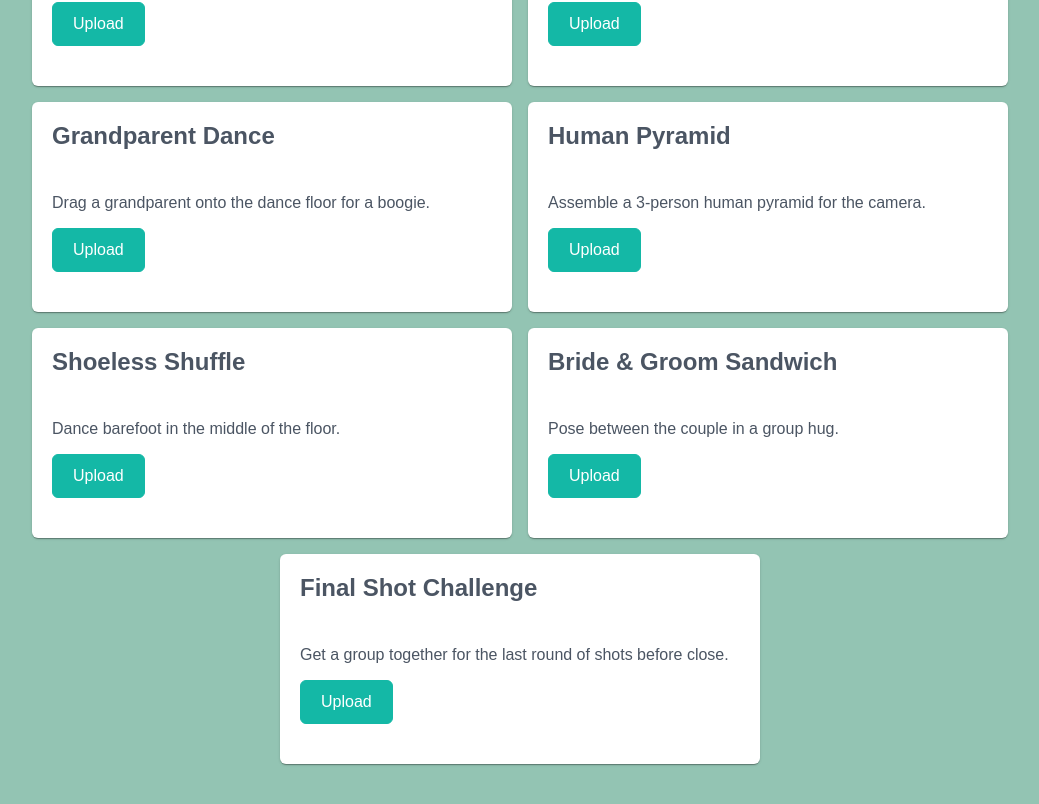
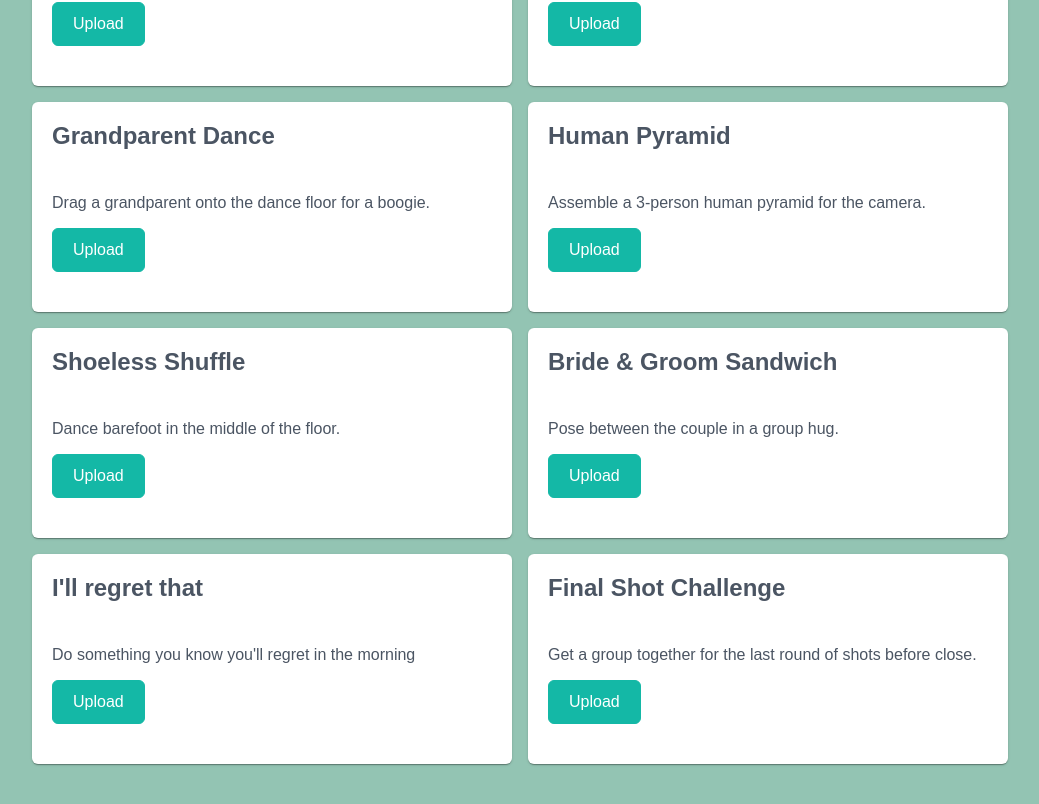
Before and after one commit to breezedave/card-game, a React (Vite) app: page /chooseCard in a window 1280 px wide. Shown: the part 3000-3804 px from the top of the page, without its empty margins (120-1159 px from the left). Built offline with nearby package versions, Linux system fonts and the light colour scheme; a web font is replaced by a local one.

Commit message:
js to mjs

```diff
--- a/src/cardDetails.jsx
+++ b/src/cardDetails.mjs
@@ -151,6 +151,11 @@ const cardDetailsArray = [
       "description": "Pose between the couple in a group hug."
     },
     {
+      "title": "I'll regret that",
+      "category": "Family & Friends",
+      "description": "Do something you know you'll regret in the morning"
+    },
+    {
       "title": "Final Shot Challenge",
       "category": "Drinks",
       "description": "Get a group together for the last round of shots before close."
```
